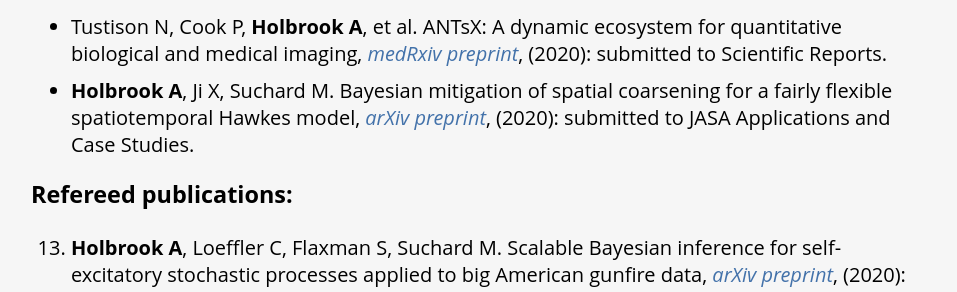
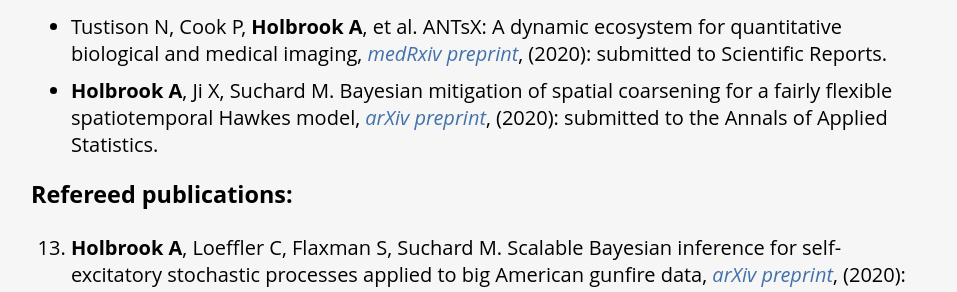
Before and after one commit to andrewjholbrook/andrewjholbrook.github.io, a Jekyll site: the page built from research.html, in a window 1280 px wide. Shown: the part 252-544 px from the top of the page, without its empty margins (161-1118 px from the left). Built offline with Jekyll 4.4.1, drawn with Linux system fonts in a browser that asks for light colours; a style sheet for code colours, icons or effects is not loaded.

Commit message:
Update research.html

```diff
--- a/research.html
+++ b/research.html
@@ -12,7 +12,7 @@
   <h3>Manuscripts under review:</h3>
   <ul id="preprints">
                     <li> Tustison N, Cook P, <b>Holbrook A</b>, et al. ANTsX: A dynamic ecosystem for quantitative biological and medical imaging, <i><a href="https://doi.org/10.1101/2020.10.19.20215392" target="_blank">medRxiv preprint</a></i>, (2020): submitted to Scientific Reports.
-            <li> <b>Holbrook A</b>, Ji X, Suchard M. Bayesian mitigation of spatial coarsening for a fairly flexible spatiotemporal Hawkes model, <i><a href="https://arxiv.org/abs/2010.02994" target="_blank">arXiv preprint</a></i>, (2020): submitted to JASA Applications and Case Studies.
+            <li> <b>Holbrook A</b>, Ji X, Suchard M. Bayesian mitigation of spatial coarsening for a fairly flexible spatiotemporal Hawkes model, <i><a href="https://arxiv.org/abs/2010.02994" target="_blank">arXiv preprint</a></i>, (2020): submitted to the Annals of Applied Statistics.
                         </ul>
 
   <h3>Refereed publications:</h3>
```
